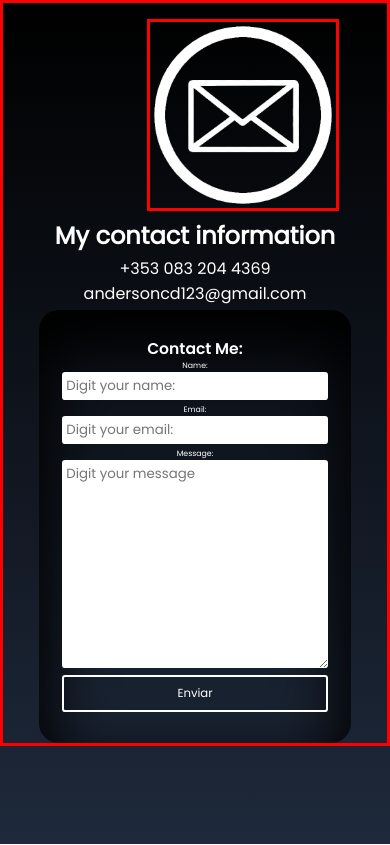
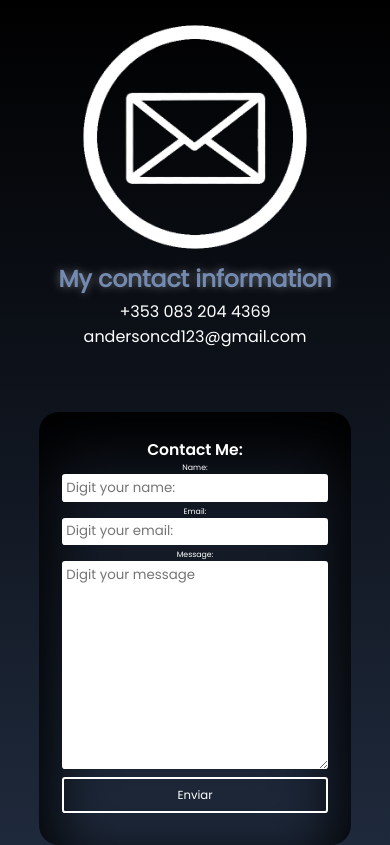
Before and after one commit to Candiniz/portifolio, a plain HTML site: page contato.html in a window 390 px wide. Drawn offline with Linux system fonts and the light colour scheme.

Commit message:
Update style.css

```diff
--- a/styles/style.css
+++ b/styles/style.css
@@ -299,10 +299,13 @@ h3 {
     align-items: center;
     justify-content: center;
     min-height: 100%;
-    color: white;
     text-align: center;
 }
 
+.email-icon h2 {
+    color: rgb(115, 138, 178);
+    text-shadow: 0px 0px 10px rgba(255, 255, 255, 0.397);
+}
 .email-icon ul {
     color: white;
     list-style-type: none;
@@ -402,7 +405,6 @@ form textarea:focus {
 
 @media (max-width: 450px) {
     .contact-page {
-        border: solid red;
         display: flex;
         flex-direction: column;
         align-items: center;
@@ -416,10 +418,15 @@ form textarea:focus {
 
 
     .email-icon img {
-        border: solid red;
-        width: 50%;
-        margin-left: 25%;
-        margin-top: 4vw;
+        margin-top: 5vw;
+    }
+
+    .email-icon ul {
+        margin-bottom: 15vw;
+    }
+
+    .email-icon h2 {
+        font-size: 6vw;
     }
 }
 
```
